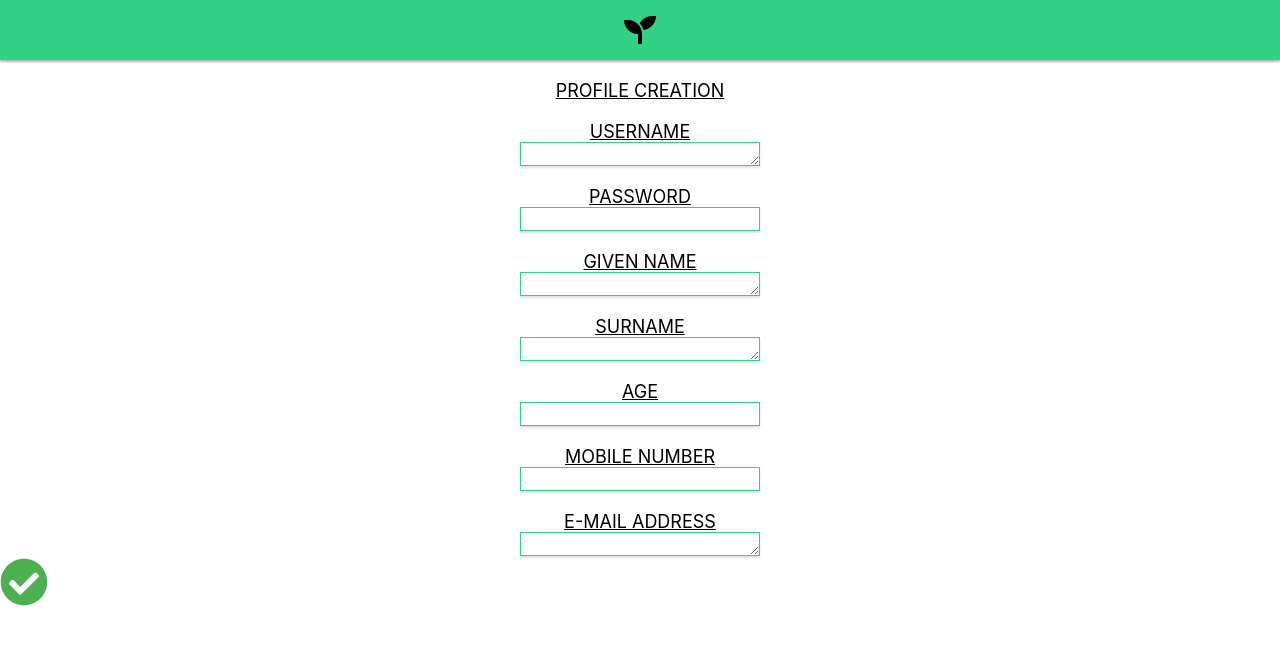
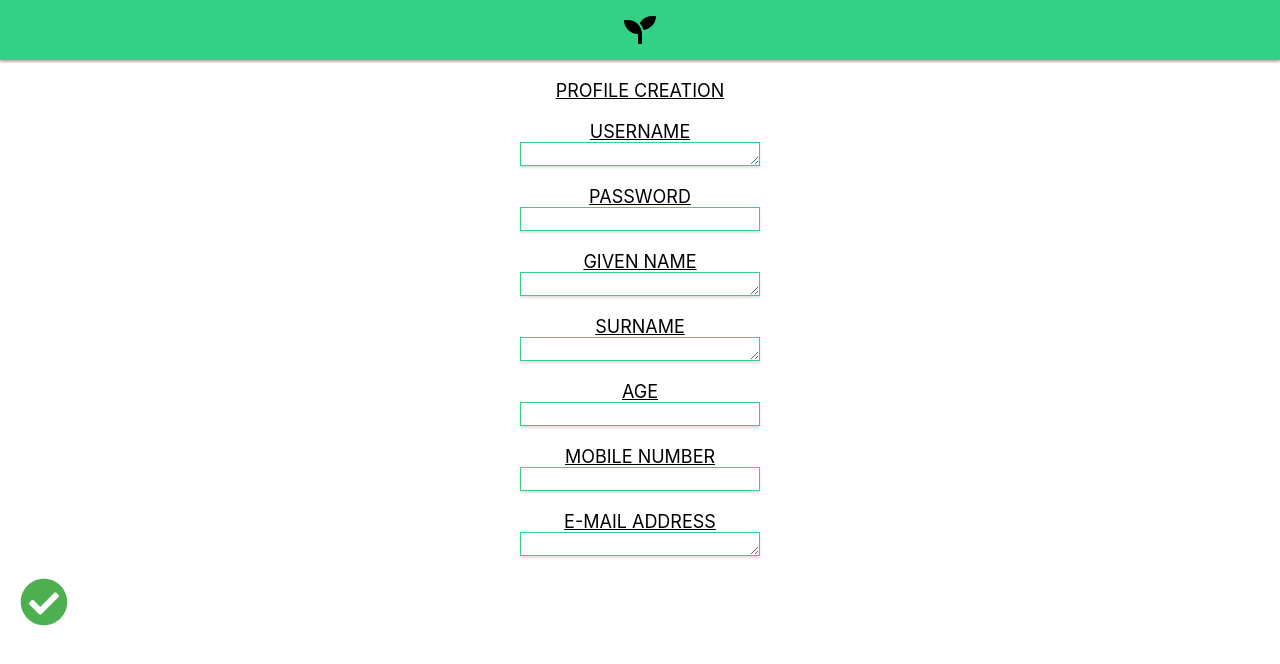
Before and after one commit to Vlad-Ber/Local_Heroes, a React (Create React App) app: page /profile-creation in a window 1280 px wide. Shown: the top 664 px of the page. Built offline with nearby package versions, Linux system fonts and the light colour scheme.

Commit message:
ConfirmButton styling

```diff
--- a/src/components/ConfirmButton.js
+++ b/src/components/ConfirmButton.js
@@ -16,10 +16,7 @@ const ConfirmButtonWrapper = styled.button`
     background-color: white;
     border: #4CAF50;
     color: #4CAF50;
-    padding: 0px;
-    text-align: center;
-    text-decoration: none;
-    display: inline-block;
+    padding: 20px;
     font-size: 48px;
     border-radius: 100%;
 `;
```
